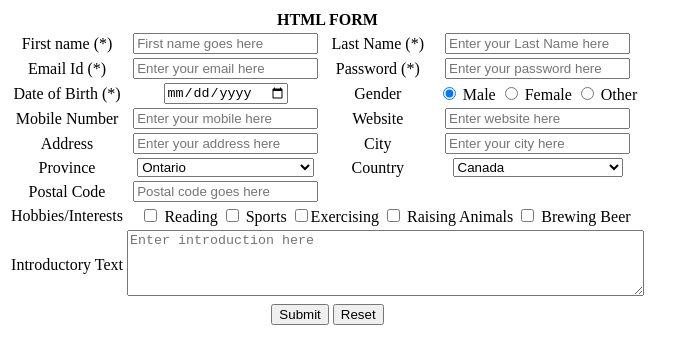
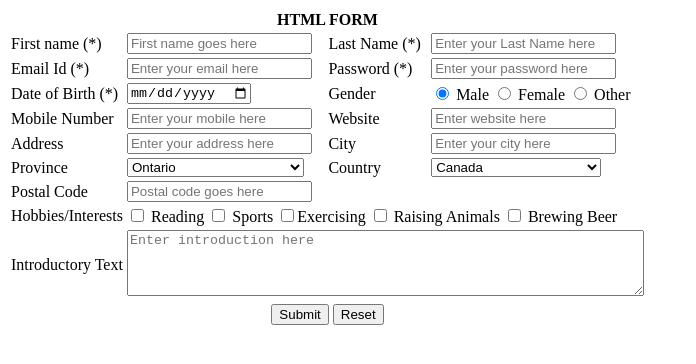
Before and after one commit to le000195/le000195.github.io, a plain HTML site: page lib2024/assg-3/index.html in a window 1280 px wide. Shown: the whole page, without its empty margins (0-696 px from the left). Drawn offline with Linux system fonts and the light colour scheme.

Commit message:
Update style.css

```diff
--- a/lib2024/assg-3/css/style.css
+++ b/lib2024/assg-3/css/style.css
@@ -1,5 +1,5 @@
 @charset "utf-8";
 
-td, th {
+tfoot tr td {
 	text-align: center;
 }
```
